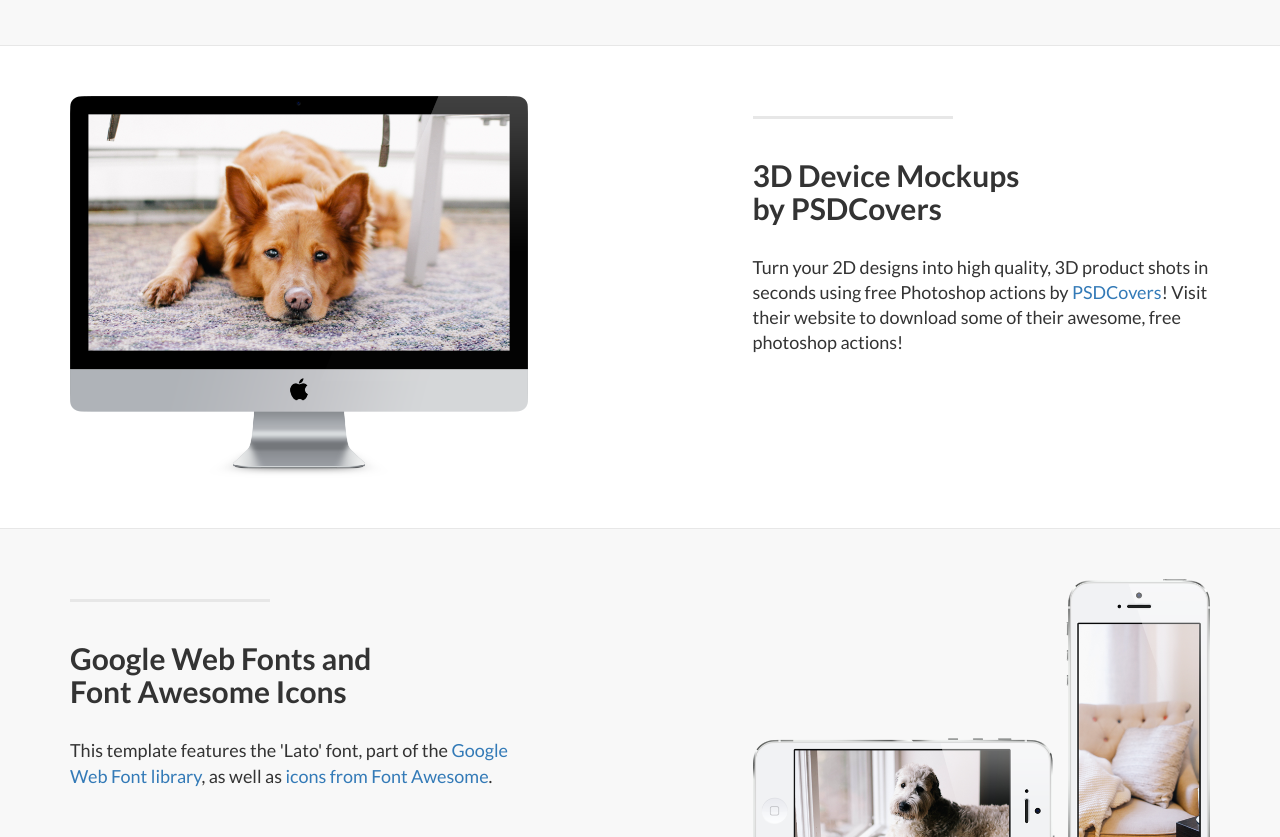
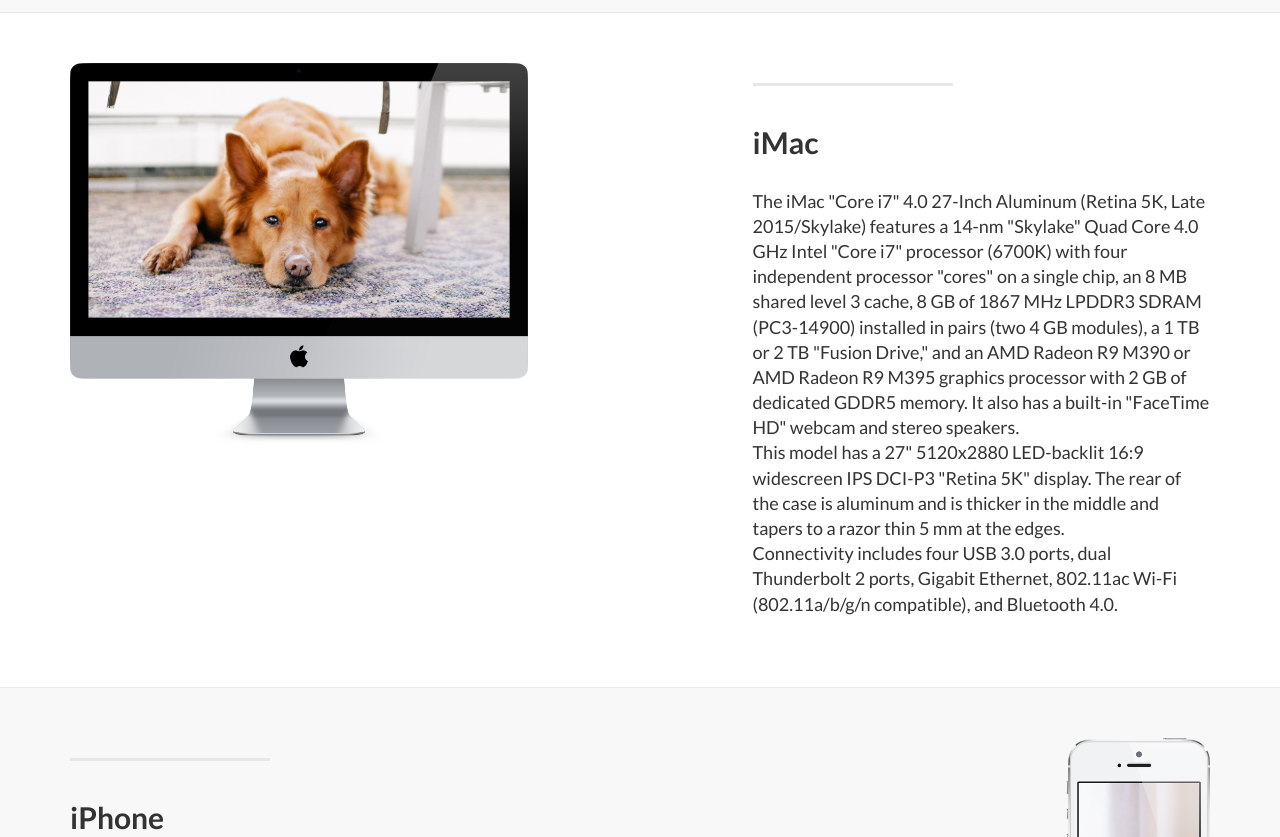
Before and after one commit to patacsilmark/mark.github.io, a plain HTML site: page index.html in a window 1280 px wide. Shown: the part 1440-2277 px from the top of the page. Drawn offline with Linux system fonts and the light colour scheme.

Commit message:
Update index.html

```diff
--- a/index.html
+++ b/index.html
@@ -107,7 +107,7 @@
                 <div class="col-lg-5 col-sm-6">
                     <hr class="section-heading-spacer">
                     <div class="clearfix"></div>
-                    <h2 class="section-heading">Apple IPad<br>Specs</h2>
+                    <h2 class="section-heading">iPad<br></h2>
                     <p class="lead">Height 9.4 inches (240 mm) <br>Width 6.6 inches (169.5 mm)<br>Depth 0.24 inch (6.1 mm)<br>Weight (Wi-Fi) 0.96 pound (437 grams)
 			<br>Weight (Wi-Fi + Cellular)0.98 pound (444 grams)<br>Retina display<br>9.7-inch (diagonal)<br>LED-backlit with Multi-Touch<br>2048‑by‑1536 resolution<br>264 ppi<br>Fingerprint-resistant oleophobic coating
 			<br>Fully laminated display<br>Antireflective coating<br>8-megapixel photos<br>HDR photos<br>1080p HD video recording<br>Two speaker audio</p>
@@ -131,8 +131,15 @@
                 <div class="col-lg-5 col-lg-offset-1 col-sm-push-6  col-sm-6">
                     <hr class="section-heading-spacer">
                     <div class="clearfix"></div>
-                    <h2 class="section-heading">3D Device Mockups<br>by PSDCovers</h2>
-                    <p class="lead">Turn your 2D designs into high quality, 3D product shots in seconds using free Photoshop actions by <a target="_blank" href="http://www.psdcovers.com/">PSDCovers</a>! Visit their website to download some of their awesome, free photoshop actions!</p>
+                    <h2 class="section-heading">iMac</h2>
+                    <p class="lead">The iMac "Core i7" 4.0 27-Inch Aluminum (Retina 5K, Late 2015/Skylake) features a 14-nm "Skylake"
+			    Quad Core 4.0 GHz Intel "Core i7" processor (6700K) with four independent processor "cores" on a single
+			    chip, an 8 MB shared level 3 cache, 8 GB of 1867 MHz LPDDR3 SDRAM (PC3-14900) installed in pairs
+			    (two 4 GB modules), a 1 TB or 2 TB "Fusion Drive," and an AMD Radeon R9 M390 or AMD Radeon R9 M395
+			    graphics processor with 2 GB of dedicated GDDR5 memory. It also has a built-in "FaceTime HD" webcam and
+			    stereo speakers.<br>This model has a 27" 5120x2880 LED-backlit 16:9 widescreen IPS DCI-P3 "Retina 5K" display.
+			    The rear of the case is aluminum and is thicker in the middle and tapers to a razor thin 5 mm at the edges.<br>Connectivity includes
+			    four USB 3.0 ports, dual Thunderbolt 2 ports, Gigabit Ethernet, 802.11ac Wi-Fi (802.11a/b/g/n compatible), and Bluetooth 4.0.</p>
                 </div>
                 <div class="col-lg-5 col-sm-pull-6  col-sm-6">
                     <img class="img-responsive" src="img/dog.png" alt="">
@@ -153,8 +160,14 @@
                 <div class="col-lg-5 col-sm-6">
                     <hr class="section-heading-spacer">
                     <div class="clearfix"></div>
-                    <h2 class="section-heading">Google Web Fonts and<br>Font Awesome Icons</h2>
-                    <p class="lead">This template features the 'Lato' font, part of the <a target="_blank" href="http://www.google.com/fonts">Google Web Font library</a>, as well as <a target="_blank" href="http://fontawesome.io">icons from Font Awesome</a>.</p>
+                    <h2 class="section-heading">iPhone<br></h2>
+                    <p class="lead">Apple iPhone 5s smartphone was launched in September 2013. The phone comes with a 4.00-inch touchscreen display
+			    with a resolution of 640 pixels by 1136 pixels at a PPI of 326 pixels per inch. Apple iPhone 5s price in India starts
+			    from Rs. 15000.<br>The Apple iPhone 5s is powered by 1.3GHz dual-core Apple A7 (64-bit ARMv8) processor and it comes with 1GB
+			    of RAM. The phone packs 16GB of internal storage cannot be expanded. As far as the cameras are concerned, the Apple iPhone 5s
+			    packs a 8-megapixel primary camera on the rear and a 1.2-megapixel front shooter for selfies.<br>The Apple iPhone 5s runs iOS 7
+			    and is powered by a 1570mAh non removable battery. It measures 123.80 x 58.60 x 7.60 (height x width x thickness) and weighs
+			    112.00 grams. </p>
                 </div>
                 <div class="col-lg-5 col-lg-offset-2 col-sm-6">
                     <img class="img-responsive" src="img/phones.png" alt="">
```
